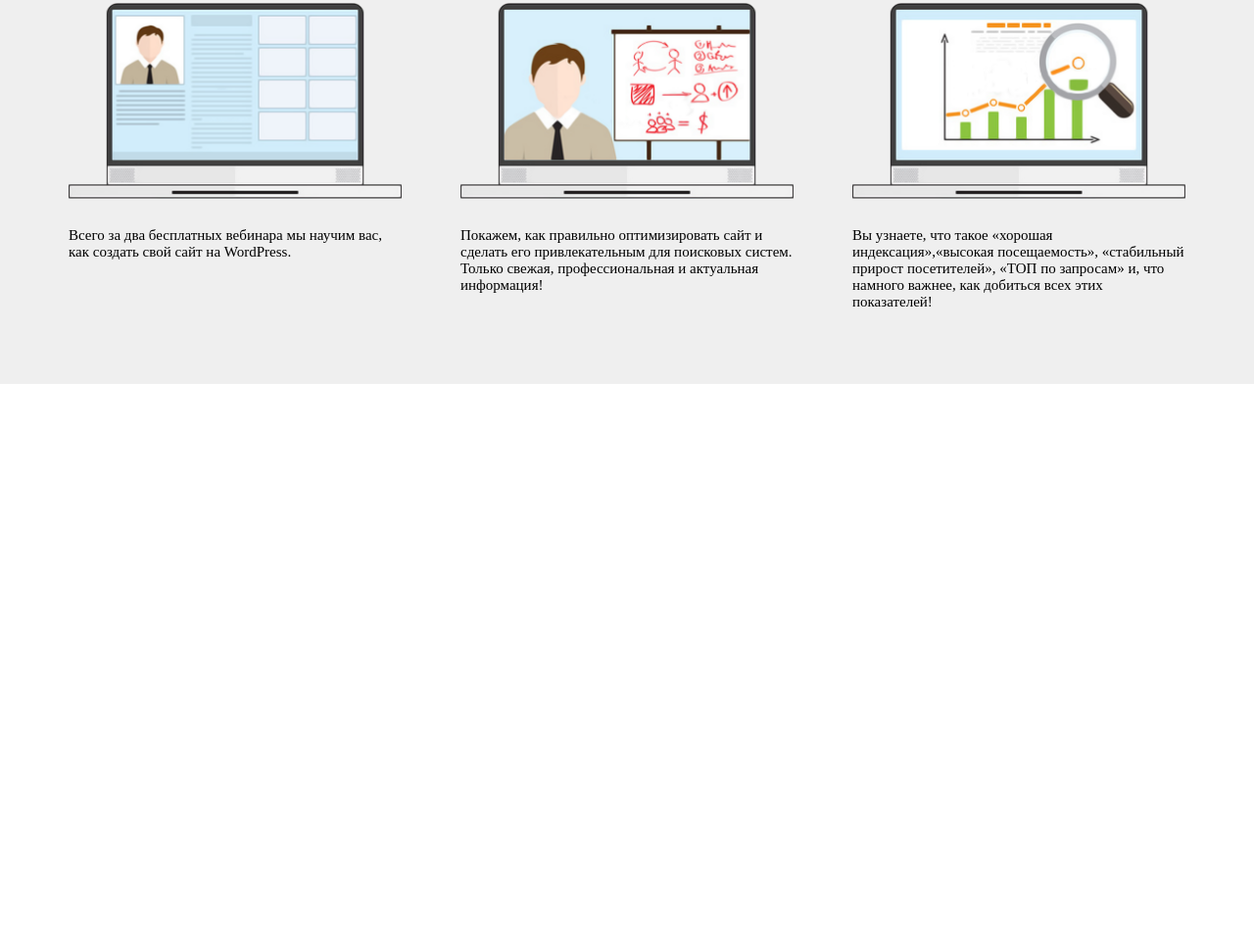
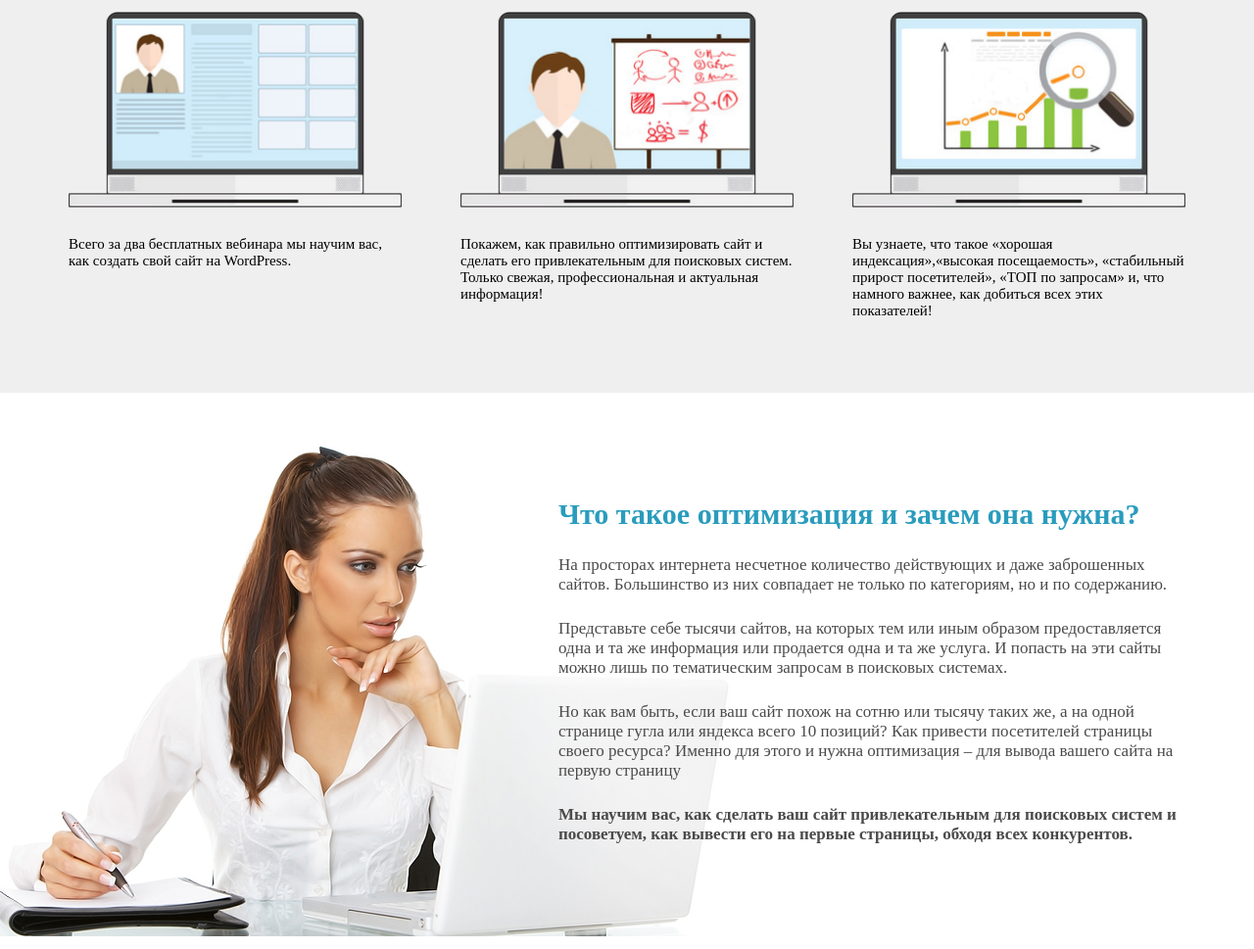
Before and after one commit to kasim87/FIRST-Project-HTML-CSS, a plain HTML site: page src/index.html in a window 1280 px wide. Shown: the part 1080-2049 px from the top of the page at 98% size. Before the commit the page ends 1472 px from the top, so only its background shows below. Drawn offline with Linux system fonts and the light colour scheme.

Commit message:
section optimization

```diff
--- a/src/css/style.css
+++ b/src/css/style.css
@@ -14,7 +14,8 @@ button {
 }
 
 .container {
-	max-width: 1140px;
+	position: relative;
+	width: 1140px;
 	margin: auto;
 }
 
@@ -145,3 +146,34 @@ button {
 	font-weight: 300;
 	font-size: 15px;
 }
+
+.optimization {
+	min-height: 550px;
+	padding: 107px 0px 107px 0;
+}
+
+.optimization h2 {
+	padding-left: 500px;
+	font-weight: 900;
+	font-size: 30px;
+	color: rgb(41, 156, 189);
+}
+
+.optimization p {
+	padding-left: 500px;
+	margin-top: 25px;
+	font-weight: 300;
+	font-size: 17px;
+	color: rgb(74, 74, 74);
+}
+
+span {
+	font-weight: 700;
+}
+
+.optimization img {
+	position: absolute;
+	top: -54px;
+	left: -140px;
+	z-index: -1;
+}
--- a/src/index.html
+++ b/src/index.html
@@ -52,6 +52,20 @@
 				</div>
 			</div>
 		</section>
+
+		<section class="optimization">
+			<div class="container">
+				<h2>Что такое оптимизация и зачем она нужна?</h2>
+				<p>На просторах интернета несчетное количество действующих и даже заброшенных сайтов. Большинство из них совпадает не только по категориям, но и по содержанию.
+				</p>
+				<p>Представьте себе тысячи сайтов, на которых тем или иным образом предоставляется одна и та же информация или продается одна и та же услуга. И попасть на эти сайты можно лишь по тематическим запросам в поисковых системах.
+				</p>
+				<p>Но как вам быть, если ваш сайт похож на сотню или тысячу таких же, а на одной странице гугла или яндекса всего 10 позиций? Как привести посетителей страницы своего ресурса? Именно для этого и нужна оптимизация – для вывода вашего сайта на первую страницу </p>
+				<p><span>Мы научим вас, как сделать ваш сайт привлекательным для поисковых систем и посоветуем, как вывести его на первые страницы, обходя всех конкурентов.</span></p>
+
+				<img src="img/woman_bg.png" alt="woman">
+			</div>
+		</section>
 	</main>
 </body>
 </html>
```
